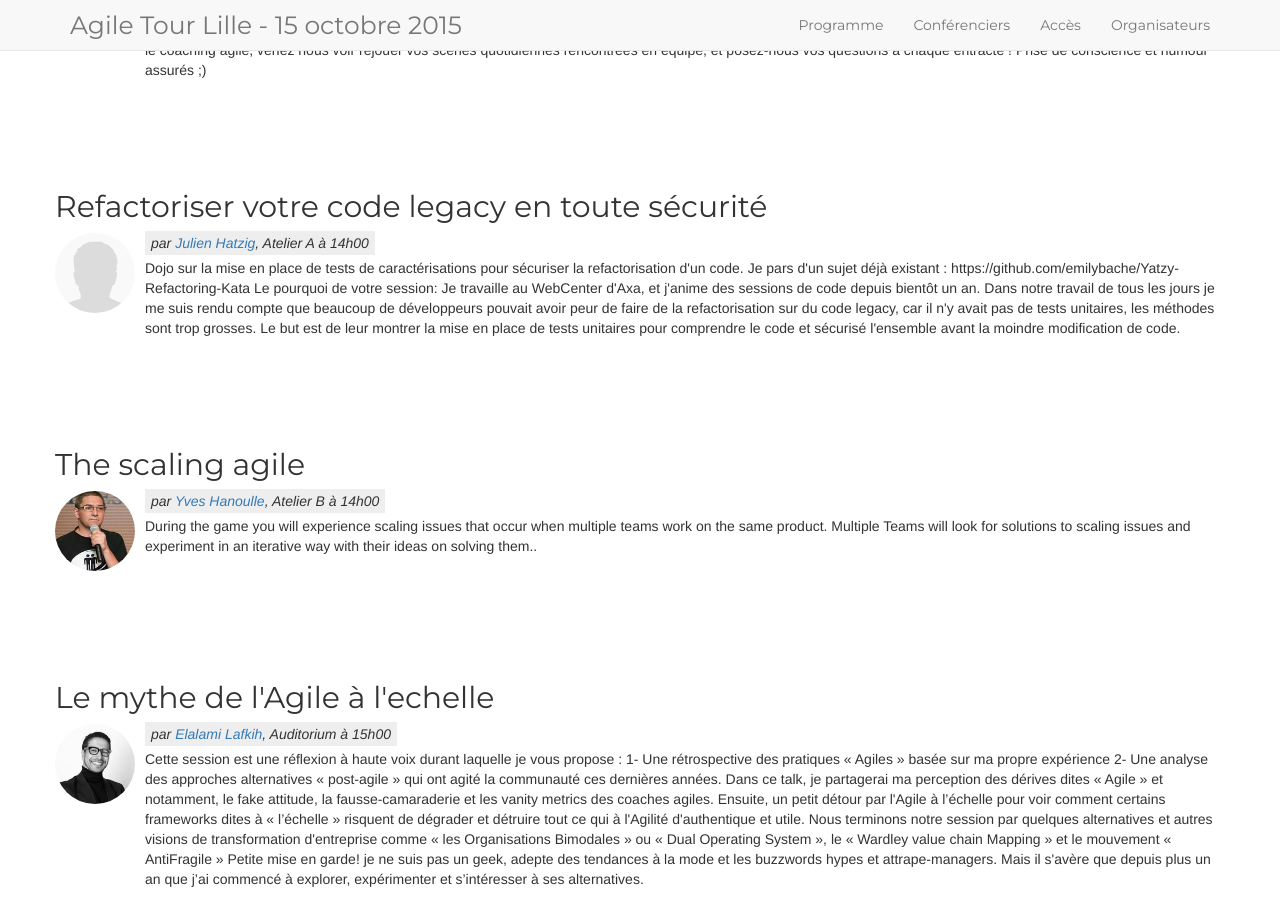
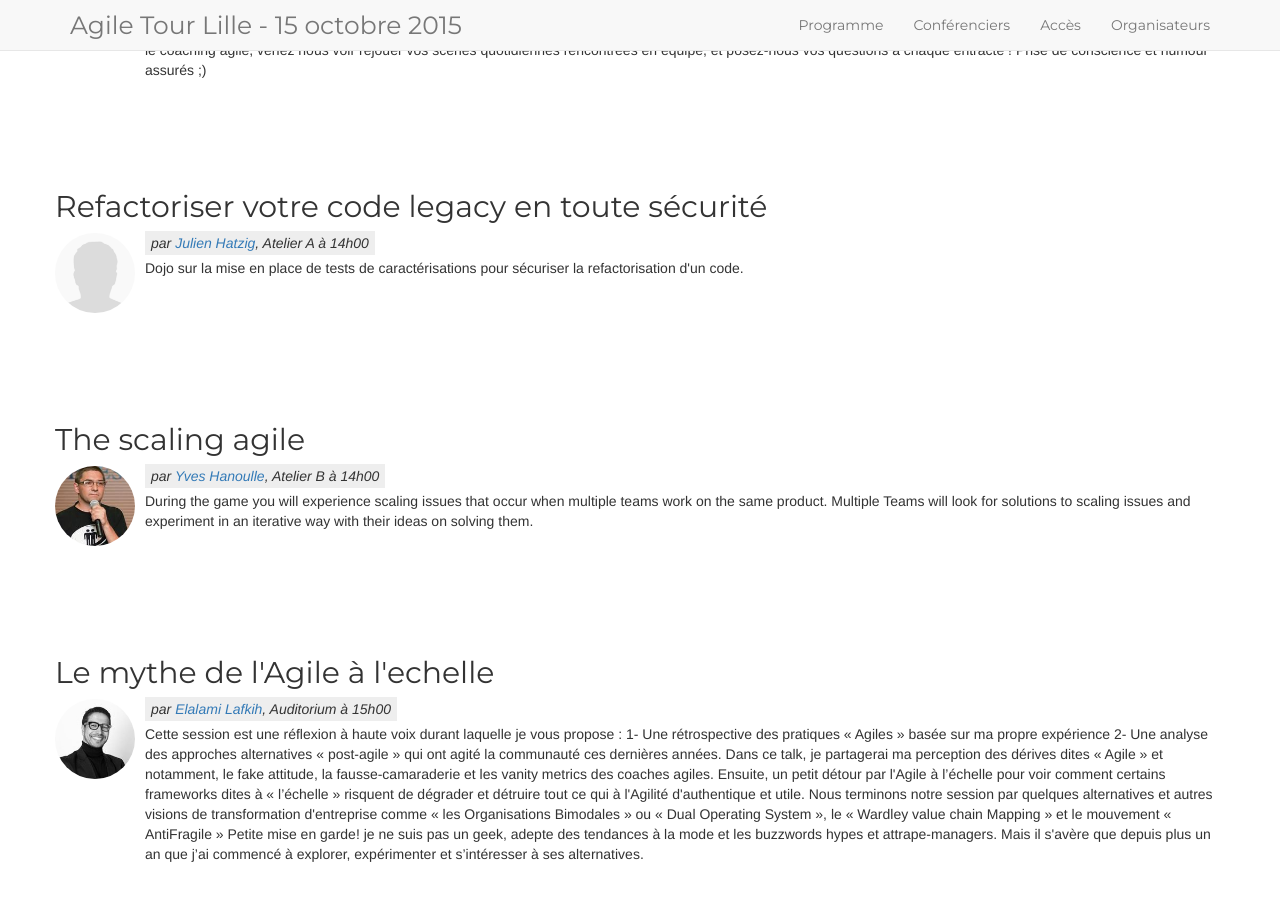
Before and after one commit to jak78/agile-tour-lille-2017, a Jekyll site: the page built from 99-talks.html, in a window 1280 px wide and 900 px high, scrolled down 4249 px. Built offline with Jekyll 4.4.1, drawn with Linux system fonts in a browser that asks for light colours; nearby versions of some CDN libraries.

Commit message:
fix J Hatzig session description

```diff
--- a/_data/schedule.yml
+++ b/_data/schedule.yml
@@ -106,17 +106,11 @@
                       Prise de conscience et humour assurés ;)"
       - subject: Refactoriser votre code legacy en toute sécurité
         speaker: Julien Hatzig
-        description: "Dojo sur la mise en place de tests de caractérisations pour sécuriser la refactorisation d'un code.
-
-                      Je pars d'un sujet déjà existant :
-                      https://github.com/emilybache/Yatzy-Refactoring-Kata
-
-                      Le pourquoi de votre session: Je travaille au WebCenter d'Axa, et j'anime des sessions de code depuis bientôt un an.
-                      Dans notre travail de tous les jours je me suis rendu compte que beaucoup de développeurs pouvait avoir peur de faire de la refactorisation sur du code legacy, car il n'y avait pas de tests unitaires, les méthodes sont trop grosses. Le but est de leur montrer la mise en place de tests unitaires pour comprendre le code et sécurisé l'ensemble avant la moindre modification de code."
+        description: "Dojo sur la mise en place de tests de caractérisations pour sécuriser la refactorisation d'un code."
         duration: 2
       - subject: The scaling agile
         speaker: Yves Hanoulle
-        description: "During the game you will experience scaling issues that occur when multiple teams work on the same product. Multiple Teams will look for solutions to scaling issues and experiment in an iterative way with their ideas on solving them.. "
+        description: "During the game you will experience scaling issues that occur when multiple teams work on the same product. Multiple Teams will look for solutions to scaling issues and experiment in an iterative way with their ideas on solving them."
         duration: 2
   - hour: 15h00
     content:
```
